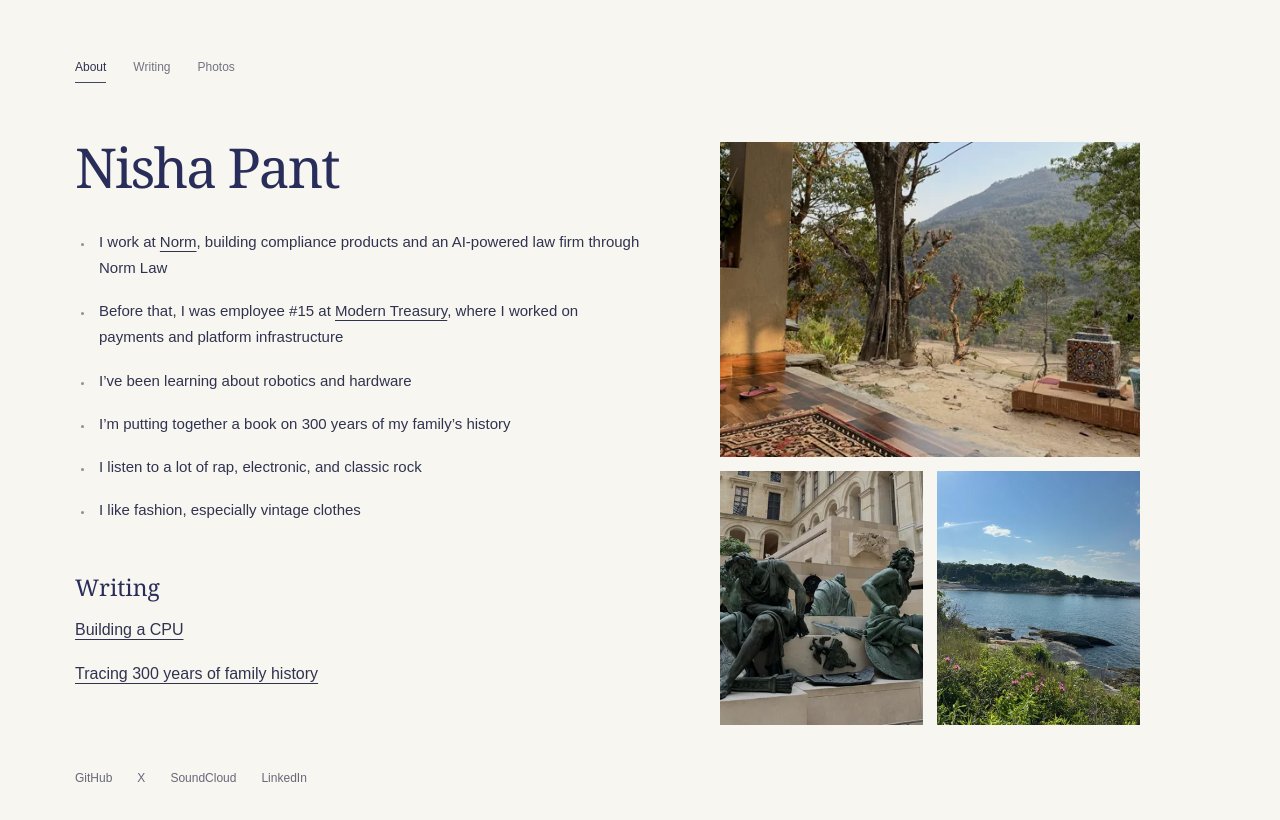
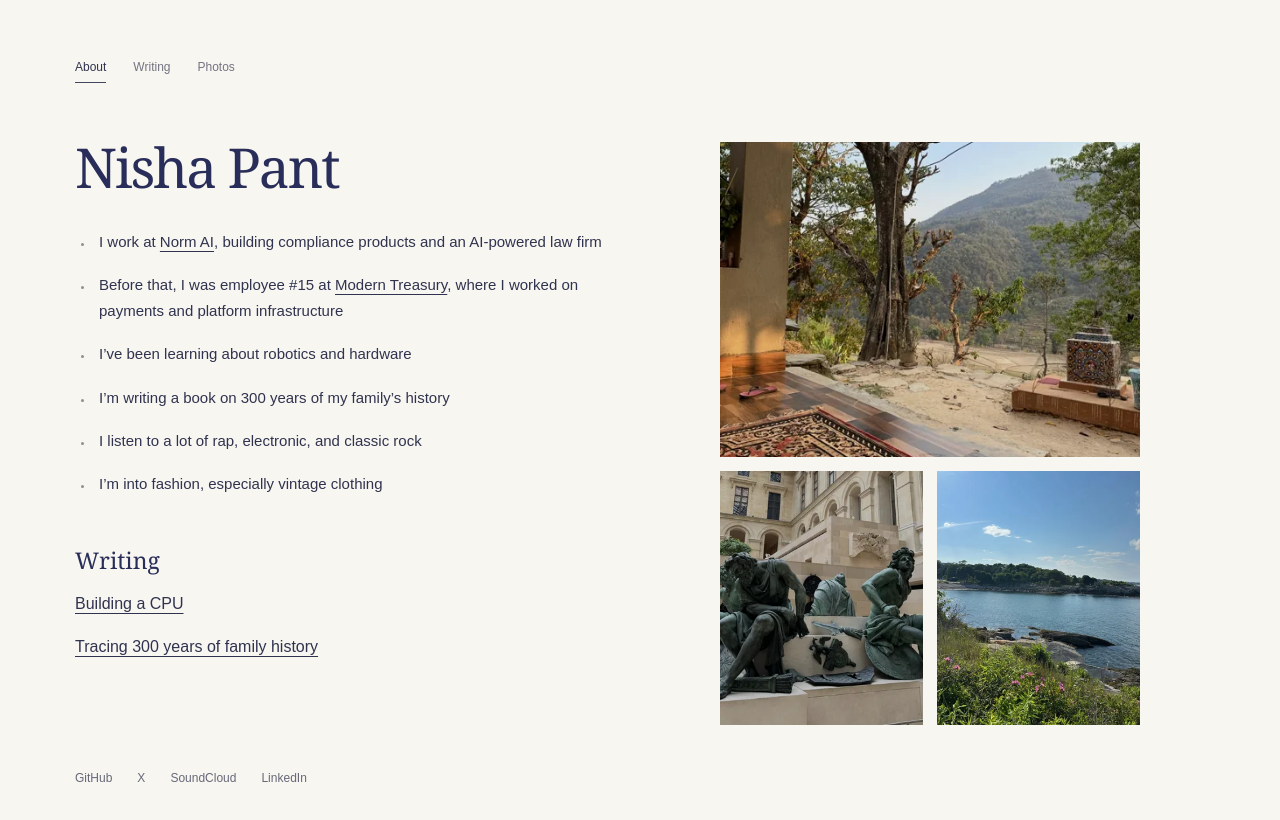
Before and after one commit to nishapant/nishapant.github.io, a React (Create React App) app: page / in a window 1280 px wide. Shown: the top 820 px of the page. Built offline with nearby package versions, Linux system fonts and the light colour scheme.

Commit message:
Update homepage bio wording

```diff
--- a/src/Home.tsx
+++ b/src/Home.tsx
@@ -4,13 +4,13 @@ import { Layout, Photo, WritingList } from "./Site";
 export default function Home() {
   return <Layout><section className="intro"><div><h1>Nisha Pant</h1><ul className="bio">
 
-    <li>I work at <a href="https://www.norm.ai/">Norm</a>, building compliance products and an AI-powered law firm through Norm Law</li>
+    <li>I work at <a href="https://www.norm.ai/">Norm AI</a>, building compliance products and an AI-powered law firm</li>
 <li>Before that, I was employee #15 at <a href="https://www.moderntreasury.com/">Modern Treasury</a>, where I worked on payments and platform infrastructure</li>
     <li>I’ve been learning about robotics and hardware</li>
 
-    <li>I’m putting together a book on 300 years of my family’s history</li>
+    <li>I’m writing a book on 300 years of my family’s history</li>
     <li>I listen to a lot of rap, electronic, and classic rock</li>
-    <li>I like fashion, especially vintage clothes</li>
+    <li>I’m into fashion, especially vintage clothing</li>
   </ul><section className="writing"><h2>Writing</h2><WritingList /></section></div>
   <aside className="collage" aria-label="From my photo archive"><div className="landscape"><Photo name="chisapani" alt="A terrace overlooking the hills in Chisapani, Nepal" eager /></div><div className="pair"><Photo name="paris" alt="A sculpture at the Louvre in Paris" eager /><Photo name="maine-coast" alt="Wildflowers along the coast in Cape Elizabeth, Maine" eager /></div></aside></section></Layout>;
 }
```
